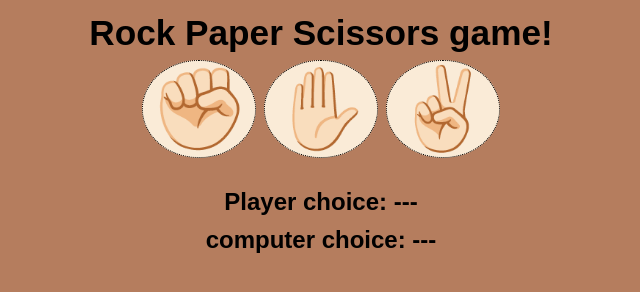
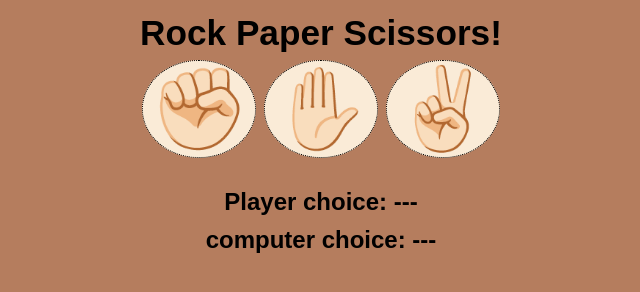
Before and after one commit to Hinata-1818/rock-paper-scissors-game, a plain HTML site: page index.html in a window 1280 px wide. Shown: the whole page, without its empty margins (319-959 px from the left). Drawn offline with Linux system fonts and the light colour scheme.

Commit message:
Update index.html

```diff
--- a/index.html
+++ b/index.html
@@ -7,7 +7,7 @@
     <title>Document</title>
 </head>
 <body>
-    <h3 style="font-size: 2.2em; font-family:Arial ;margin-buttom:20px;"> Rock   Paper   Scissors game!</h3>
+    <h3 style="font-size: 2.2em; font-family:Arial ;margin-buttom:20px;"> Rock   Paper   Scissors!</h3>
     <div id="buttons-container">
      <button id="rock" onclick="playgame('rock')">✊🏻</button>
      <button id="paper" onclick="playgame('paper')">✋🏻</button>
```
